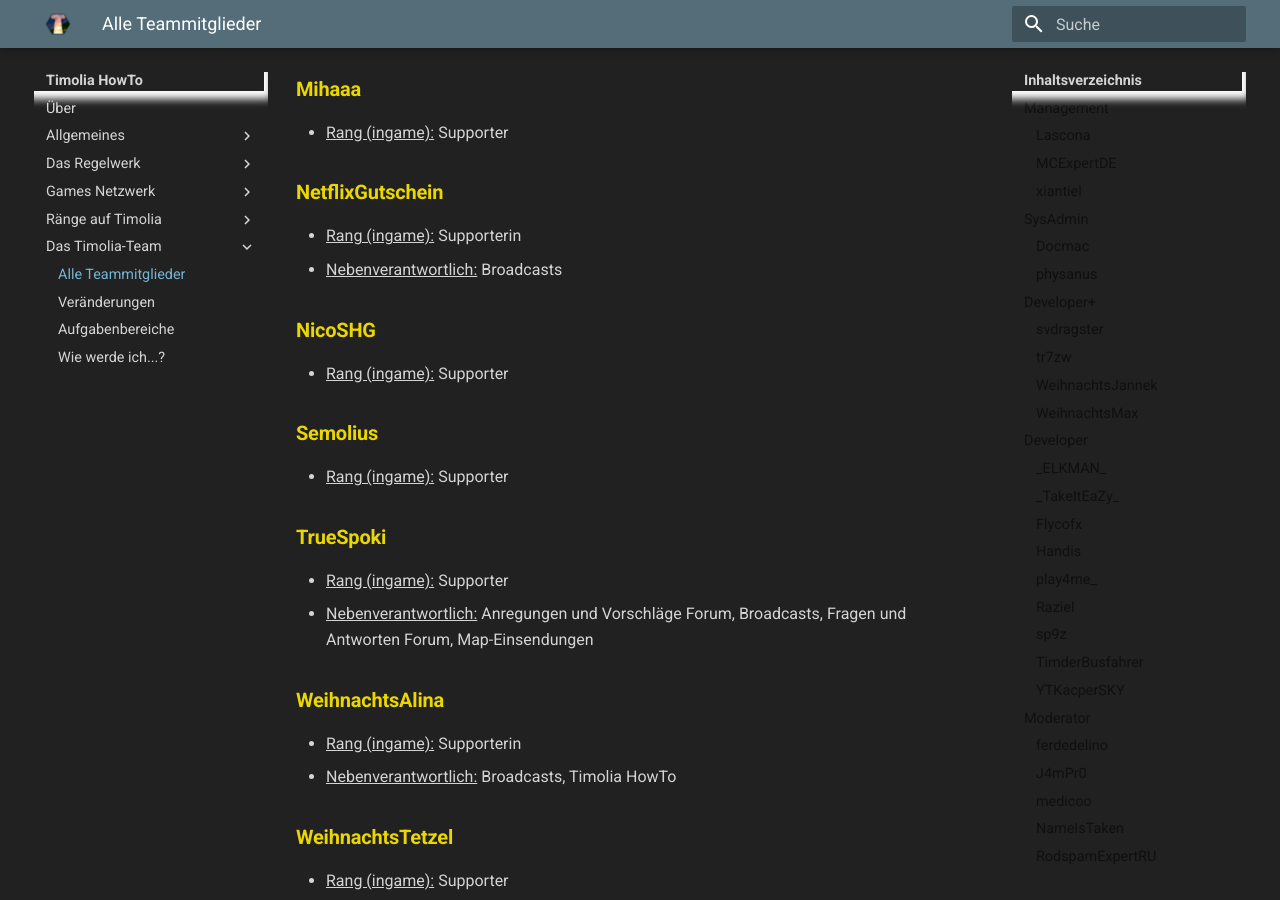
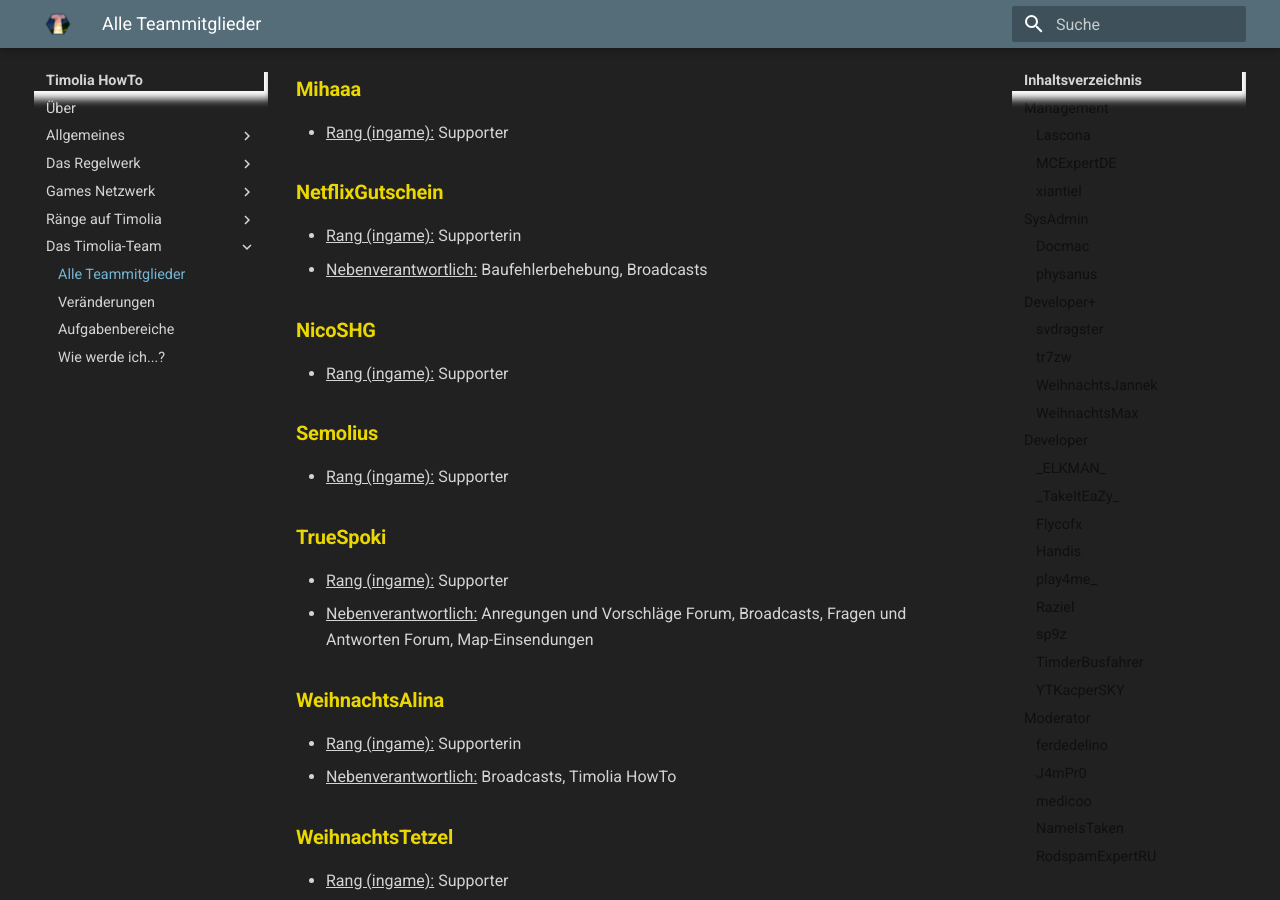
Before and after one commit to TimoliaDE/HowTo, an MkDocs documentation site: the page built from docs/team/members.md, in a window 1280 px wide and 900 px high, scrolled down 5992 px. Built offline with MkDocs 1.6.1 and Material for MkDocs 9.7.7, drawn with Linux system fonts in a browser that asks for light colours; old or Windows-style settings are respelled for this version of MkDocs.

Commit message:
NetflixGutschein NV bei Baufehlerbehebung

```diff
--- a/docs/team/members.md
+++ b/docs/team/members.md
@@ -184,7 +184,7 @@ Supporter stehen für alle grundlegenden Fragen und Reports zur Verfügung und s
 
 ### <strong><span class='supporter'>NetflixGutschein</span></strong>
 - <u>Rang (ingame):</u> Supporterin
-- <u>Nebenverantwortlich:</u> Broadcasts
+- <u>Nebenverantwortlich:</u> Baufehlerbehebung, Broadcasts
 
 ### <strong><span class='supporter'>NicoSHG</span></strong>
 - <u>Rang (ingame):</u> Supporter
```
Also changed, not shown: docs/team/responsibilities.md (+1 -0 lines).
